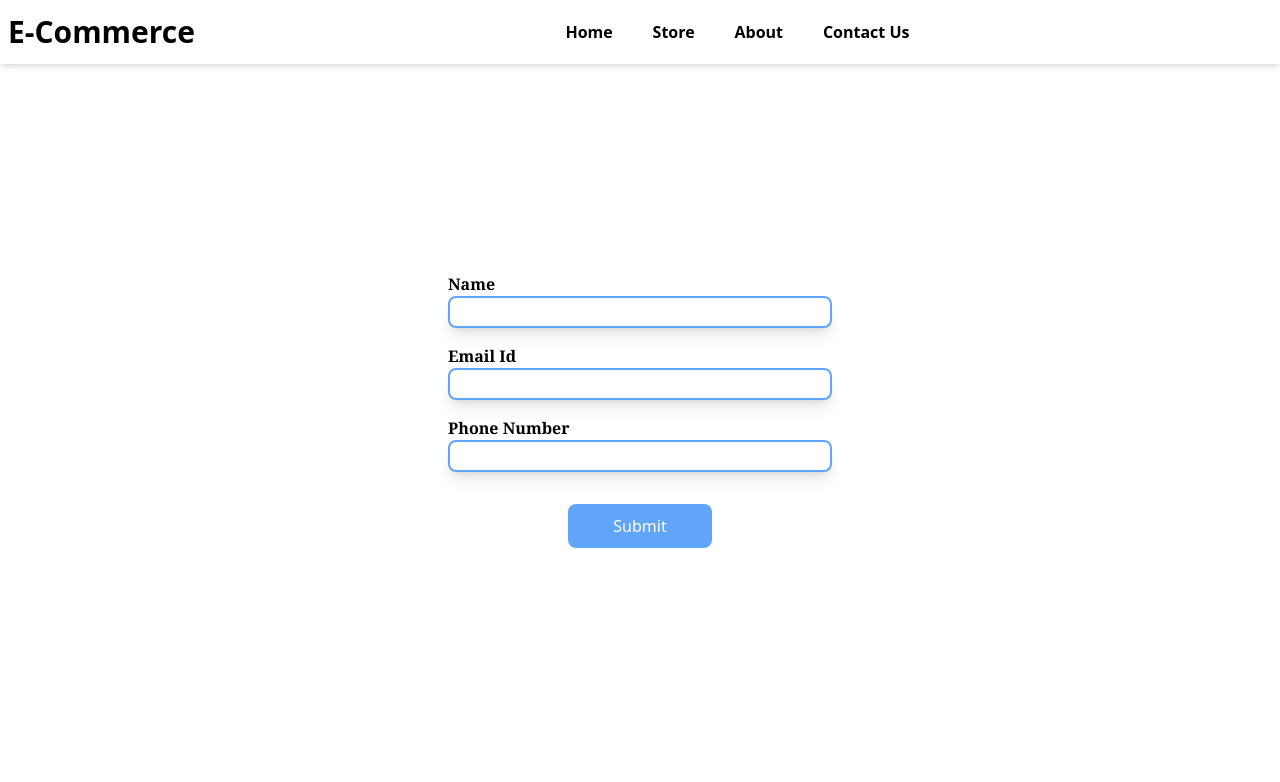
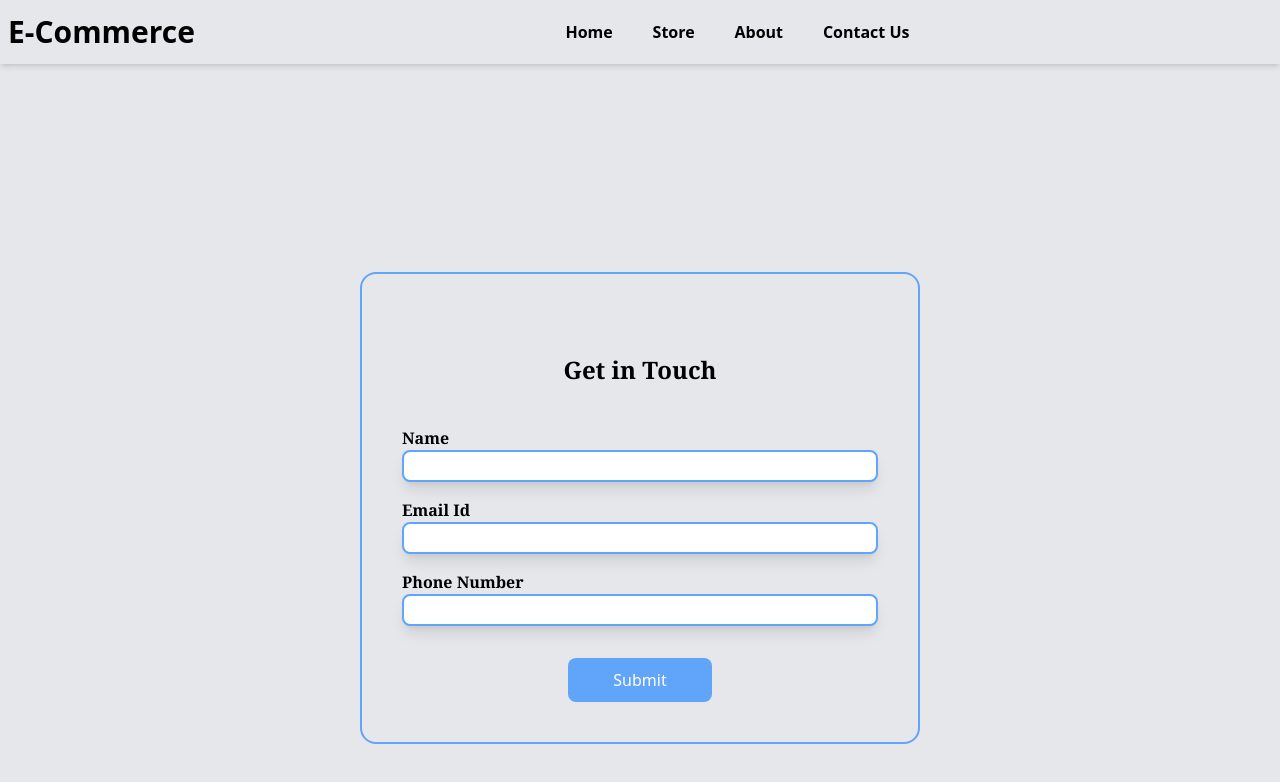
Before and after one commit to VinothKumar6595/e-commerce, a React (Vite) app: page /contactUs in a window 1280 px wide. Shown: the top 782 px of the page. Built offline with nearby package versions, Linux system fonts and the light colour scheme.

Commit message:
Dynamic Routing

```diff
--- a/src/components/About.jsx
+++ b/src/components/About.jsx
@@ -6,15 +6,15 @@ import TwitterIcon from "@mui/icons-material/Twitter";
 import { Link } from "react-router-dom";
 const About = () => {
   return (
-    <div>
-      <div className="w-full shadow-md flex items-center pl-2">
+    <div className="bg-gray-200">
+      <div className="w-full shadow-md flex items-center pl-2 bg-gray-400">
         <h1 className="text-3xl font-bold">E-Commerce</h1>
         <ul className="flex w-96 justify-around m-auto h-16 items-center font-bold">
           <li className="hover:cursor-pointer">
             <Link to="/Home">Home</Link>
           </li>
           <li className="hover:cursor-pointer">
-            <Link to="/">Store</Link>
+            <Link to="/store">Store</Link>
           </li>
           <li className="hover:cursor-pointer">
             <Link to="/about">About</Link>
--- a/src/components/ContactUs.jsx
+++ b/src/components/ContactUs.jsx
@@ -1,5 +1,5 @@
 import React, { Fragment, useState } from "react";
-import { Link } from "react-router-dom";
+import { Link, NavLink } from "react-router-dom";
 
 const ContactUs = () => {
   const [name, setName] = useState("");
@@ -39,29 +39,52 @@ const ContactUs = () => {
     setPhone("");
   };
   return (
-    <Fragment>
+    <div className="bg-gray-200 h-[930px]">
       <div className="w-full shadow-md flex items-center pl-2">
         <h1 className="text-3xl font-bold">E-Commerce</h1>
         <ul className="flex w-96 justify-around m-auto h-16 items-center font-bold">
           <li className="hover:cursor-pointer">
-            <Link to="/Home">Home</Link>
+            <NavLink
+              className="active:border-solid active:border-b-2 active:border-blue-400"
+              to="/Home"
+            >
+              Home
+            </NavLink>
           </li>
           <li className="hover:cursor-pointer">
-            <Link to="/">Store</Link>
+            <NavLink
+              className="active:border-solid active:border-b-2 active: border-blue-400"
+              to="/store"
+            >
+              Store
+            </NavLink>
           </li>
           <li className="hover:cursor-pointer">
-            <Link to="/about">About</Link>
+            <NavLink
+              className="active:border-solid active:border-b-2 active: border-blue-400"
+              to="/about"
+            >
+              About
+            </NavLink>
           </li>
           <li className="hover:cursor-pointer">
-            <Link to="/contactUs">Contact Us</Link>
+            <NavLink
+              className="active:border-solid active:border-b-2 active:border-blue-400"
+              to="/contactUs"
+            >
+              Contact Us
+            </NavLink>
           </li>
         </ul>
       </div>
       <div>
         <form
-          className="flex flex-col w-96 m-auto mt-52"
+          className="flex flex-col w-[560px] m-auto mt-52 border-solid border-2 border-blue-400 p-10 rounded-2xl"
           onSubmit={formSubmitHandler}
         >
+          <h2 className="text-2xl font-serif font-bold m-auto mt-10 mb-10  ">
+            Get in Touch
+          </h2>
           <label className="text-l font-serif font-bold ">Name</label>
           <input
             type="text"
@@ -88,7 +111,7 @@ const ContactUs = () => {
           </button>
         </form>
       </div>
-    </Fragment>
+    </div>
   );
 };
 
--- a/src/components/Header.jsx
+++ b/src/components/Header.jsx
@@ -10,7 +10,7 @@ const Header = () => {
     return current + Number(item.Quantity);
   }, 0);
   return (
-    <div>
+    <div className="bg-gray-400">
       <div className="w-full shadow-md flex items-center pl-2">
         <h1 className="text-3xl font-bold">E-Commerce</h1>
         <ul className="flex w-96 justify-around m-auto h-16 items-center font-bold">
@@ -18,7 +18,7 @@ const Header = () => {
             <Link to="/Home">Home</Link>
           </li>
           <li className="hover:cursor-pointer">
-            <Link to="/">Store</Link>
+            <Link to="/store">Store</Link>
           </li>
           <li className="hover:cursor-pointer">
             <Link to="/about">About</Link>
--- a/src/components/Home.jsx
+++ b/src/components/Home.jsx
@@ -27,7 +27,7 @@ const productsList = products.map((item) => {
 
 const Home = () => {
   return (
-    <div>
+    <div className="bg-gray-400">
       <div className="w-full shadow-md flex items-center pl-2">
         <h1 className="text-3xl font-bold font-serif">E-Commerce</h1>
         <ul className="flex w-96 justify-around m-auto h-16 items-center font-bold">
@@ -35,7 +35,7 @@ const Home = () => {
             <Link to="/Home">Home</Link>
           </li>
           <li className="hover:cursor-pointer">
-            <Link to="/">Store</Link>
+            <Link to="/store">Store</Link>
           </li>
           <li className="hover:cursor-pointer">
             <Link to="/about">About</Link>
--- /dev/null
+++ b/src/components/ProductDetails.jsx
@@ -0,0 +1,159 @@
+import React, { Fragment, useState } from "react";
+import { NavLink, useParams } from "react-router-dom";
+import Reviews from "./Reviews";
+
+const dummyProducts = [
+  {
+    title: "Blue Shirt",
+    price: 100,
+    image1:
+      "https://rukminim2.flixcart.com/image/832/832/xif0q/shirt/m/o/t/l-st1-vebnor-original-imagmsyxhvkrfjgz.jpeg?q=70",
+    image2:
+      "https://rukminim2.flixcart.com/image/832/832/xif0q/shirt/s/g/p/l-st1-vebnor-original-imagmsyxunkgztzw.jpeg?q=70",
+    image3:
+      "https://rukminim2.flixcart.com/image/832/832/xif0q/shirt/6/o/m/l-st1-vebnor-original-imagmsyxyb29cun3.jpeg?q=70",
+    image4:
+      "https://rukminim2.flixcart.com/image/832/832/xif0q/shirt/0/v/2/l-st1-vebnor-original-imagmsyx9gzugqzn.jpeg?q=70",
+  },
+
+  {
+    title: "Sandal Shirt",
+    price: 50,
+    image1:
+      "https://rukminim2.flixcart.com/image/832/832/xif0q/shirt/z/x/y/l-st1-vebnor-original-imagn6bzam4rymhd.jpeg?q=70",
+    image2:
+      "https://rukminim2.flixcart.com/image/832/832/xif0q/shirt/u/c/u/l-st1-vebnor-original-imagn6bzvrtgfzm3.jpeg?q=70",
+    image3:
+      "https://rukminim2.flixcart.com/image/832/832/xif0q/shirt/b/y/h/l-st1-vebnor-original-imagn6bzy4ttmwe7.jpeg?q=70",
+    image4:
+      "https://rukminim2.flixcart.com/image/832/832/xif0q/shirt/c/y/t/l-st1-vebnor-original-imagn6bzgvghthwh.jpeg?q=70",
+  },
+
+  {
+    title: "Red Shirt",
+    price: 70,
+    image1:
+      "https://rukminim2.flixcart.com/image/832/832/xif0q/shirt/r/2/c/-original-imagt6zggysgg274.jpeg?q=70",
+    image2:
+      "https://rukminim2.flixcart.com/image/832/832/xif0q/shirt/f/n/h/-original-imagt6zghk7g5gr4.jpeg?q=70",
+    image3:
+      "https://rukminim2.flixcart.com/image/832/832/xif0q/shirt/m/u/f/-original-imagt6zgjzq2fgkv.jpeg?q=70",
+    image4:
+      "https://rukminim2.flixcart.com/image/832/832/xif0q/shirt/f/v/g/-original-imagt6zgarxhcykq.jpeg?q=70",
+  },
+
+  {
+    title: "Checked Shirt",
+    price: 100,
+    image1:
+      "https://rukminim2.flixcart.com/image/832/832/l4d2ljk0/shirt/d/9/w/-original-imagfaezftczx3bf.jpeg?q=70",
+    image2:
+      "https://rukminim2.flixcart.com/image/832/832/kohigsw0/shirt/t/y/k/46-2032637-wrogn-original-imag2xfqjjrzbsdx.jpeg?q=70",
+    image3:
+      "https://rukminim2.flixcart.com/image/832/832/kohigsw0/shirt/2/u/l/46-2032637-wrogn-original-imag2xfqhgzh5dcj.jpeg?q=70",
+    image4:
+      "https://rukminim2.flixcart.com/image/832/832/l4d2ljk0/shirt/m/h/c/-original-imagfaez7bt8akgn.jpeg?q=70",
+  },
+];
+
+const ProductDetails = () => {
+  const params = useParams();
+  console.log(params.productName);
+  const product = dummyProducts.find(
+    (products) => products.title === params.productName
+  );
+  console.log(product);
+
+  const [image, setImage] = useState(product.image1);
+  const zoomImageHandler = (image) => {
+    setImage(image);
+  };
+
+  return (
+    <div className="bg-gray-200 h-[960px]">
+      <div className="w-full shadow-md flex items-center pl-2 bg-gray-400">
+        <h1 className="text-3xl font-bold">E-Commerce</h1>
+        <ul className="flex w-96 justify-around m-auto h-16 items-center font-bold">
+          <li className="hover:cursor-pointer">
+            <NavLink
+              className="active:border-solid active:border-b-2 active:border-blue-400"
+              to="/Home"
+            >
+              Home
+            </NavLink>
+          </li>
+          <li className="hover:cursor-pointer">
+            <NavLink
+              className="active:border-solid active:border-b-2 active: border-blue-400"
+              to="/store"
+            >
+              Store
+            </NavLink>
+          </li>
+          <li className="hover:cursor-pointer">
+            <NavLink
+              className="active:border-solid active:border-b-2 active: border-blue-400"
+              to="/about"
+            >
+              About
+            </NavLink>
+          </li>
+          <li className="hover:cursor-pointer">
+            <NavLink
+              className="active:border-solid active:border-b-2 active:border-blue-400"
+              to="/contactUs"
+            >
+              Contact Us
+            </NavLink>
+          </li>
+        </ul>
+      </div>
+      <h1 className="font-bold text-3xl mt-10 ml-24">Product Details</h1>
+      <div className="flex">
+        <div className="block h-12 w-24  mt-16 ml-24">
+          <img
+            src={product.image1}
+            alt="image1"
+            className="m-1 hover:border-2 hover:border-blue-400"
+            onClick={() => zoomImageHandler(product.image1)}
+          />
+          <img
+            src={product.image2}
+            alt="image2"
+            className="m-1 hover:border-2 hover:border-blue-400"
+            onClick={() => zoomImageHandler(product.image2)}
+          />
+          <img
+            src={product.image3}
+            alt="image3"
+            className="m-1 hover:border-2 hover:border-blue-400"
+            onClick={() => zoomImageHandler(product.image3)}
+          />
+          <img
+            src={product.image4}
+            alt="image4"
+            className="m-1 hover:border-2 hover:border-blue-400"
+            onClick={() => zoomImageHandler(product.image4)}
+          />
+        </div>
+        <div>
+          <img src={image} alt="" className="w-96 h-[480px] mt-16 ml-10" />
+
+          <button className="bg-gray-400 p-2.5 mr-40 mt-10 rounded-2xl w-32 hover:bg-black hover:text-white">
+            Buy Now
+          </button>
+          <button className="bg-gray-400 p-2.5 mt-10 rounded-2xl w-32  hover:bg-black hover:text-white">
+            Add To Cart
+          </button>
+        </div>
+
+        <div className="flex flex-col mt-16 ml-48">
+          <h1 className="text-3xl font-bold">Reviews & Ratings</h1>
+          <Reviews />
+        </div>
+      </div>
+    </div>
+  );
+};
+
+export default ProductDetails;
--- a/src/components/ProductsList.jsx
+++ b/src/components/ProductsList.jsx
@@ -7,7 +7,7 @@ const ProductsList = () => {
     <div>
       {" "}
       <h1 className="text-center text-4xl font-bold mt-5 mb-10 font-serif ">
-        MUSIC
+        SHIRTS
       </h1>
       <div className="flex flex-wrap xs:w-[250px] sm:w-[300px] md:w-[900px] md:m-auto sm:m-10 my-10">
         {productsArr.map((item) => (
--- /dev/null
+++ b/src/components/Reviews.jsx
@@ -0,0 +1,43 @@
+import React, { useState } from "react";
+
+const Reviews = () => {
+  const [reviews, setReviews] = useState(false);
+  const showReview = () => {
+    setReviews((prev) => {
+      return !prev;
+    });
+  };
+
+  return (
+    <div>
+      {reviews && (
+        <div>
+          <div className=" bg-gray-300 w-96 mt-2 mb-2 p-1.5 rounded-md">
+            <h4 className="font-bold text-xl">Vinoth</h4>
+            <p>Great Shirt</p>
+          </div>
+          <div className=" bg-gray-300 w-96 mt-2 mb-2 p-1.5 rounded-md">
+            <h4 className="font-bold text-xl">Priya</h4>
+            <p>Great Shirt</p>
+          </div>
+          <div className=" bg-gray-300 w-96 mt-2 mb-2 p-1.5 rounded-md">
+            <h4 className="font-bold text-xl">Praveen</h4>
+            <p>Great Shirt</p>
+          </div>
+          <div className=" bg-gray-300 w-96 mt-2 mb-2 p-1.5 rounded-md">
+            <h4 className="font-bold text-xl">Aswin</h4>
+            <p>Great Shirt</p>
+          </div>
+        </div>
+      )}
+      <button
+        className="bg-blue-200 p-2 rounded-lg hover:bg-black hover:text-white m-auto ml-32 mt-6"
+        onClick={showReview}
+      >
+        Show All Reviews
+      </button>
+    </div>
+  );
+};
+
+export default Reviews;
--- a/src/utils/products.js
+++ b/src/utils/products.js
@@ -1,33 +1,37 @@
 export const productsArr = [
   {
-    title: "Colors",
+    title: "Blue Shirt",
 
     price: 100,
 
-    imageUrl: "https://prasadyash2411.github.io/ecom-website/img/Album%201.png",
+    imageUrl:
+      "https://rukminim2.flixcart.com/image/832/832/xif0q/shirt/m/o/t/l-st1-vebnor-original-imagmsyxhvkrfjgz.jpeg?q=70",
   },
 
   {
-    title: "Black and white Colors",
+    title: "Sandal Shirt",
 
     price: 50,
 
-    imageUrl: "https://prasadyash2411.github.io/ecom-website/img/Album%202.png",
+    imageUrl:
+      "https://rukminim2.flixcart.com/image/832/832/xif0q/shirt/z/x/y/l-st1-vebnor-original-imagn6bzam4rymhd.jpeg?q=70",
   },
 
   {
-    title: "Yellow and Black Colors",
+    title: "Red Shirt",
 
     price: 70,
 
-    imageUrl: "https://prasadyash2411.github.io/ecom-website/img/Album%203.png",
+    imageUrl:
+      "https://rukminim2.flixcart.com/image/832/832/xif0q/shirt/r/2/c/-original-imagt6zggysgg274.jpeg?q=70",
   },
 
   {
-    title: "Blue Color",
+    title: "Checked Shirt",
 
     price: 100,
 
-    imageUrl: "https://prasadyash2411.github.io/ecom-website/img/Album%204.png",
+    imageUrl:
+      "https://rukminim2.flixcart.com/image/832/832/l4d2ljk0/shirt/d/9/w/-original-imagfaezftczx3bf.jpeg?q=70",
   },
 ];
```
Also changed, not shown: src/App.jsx (+20 -9 lines), src/components/ProductCard.jsx (+11 -8 lines), src/components/Products.jsx (added, +16 -0 lines).
